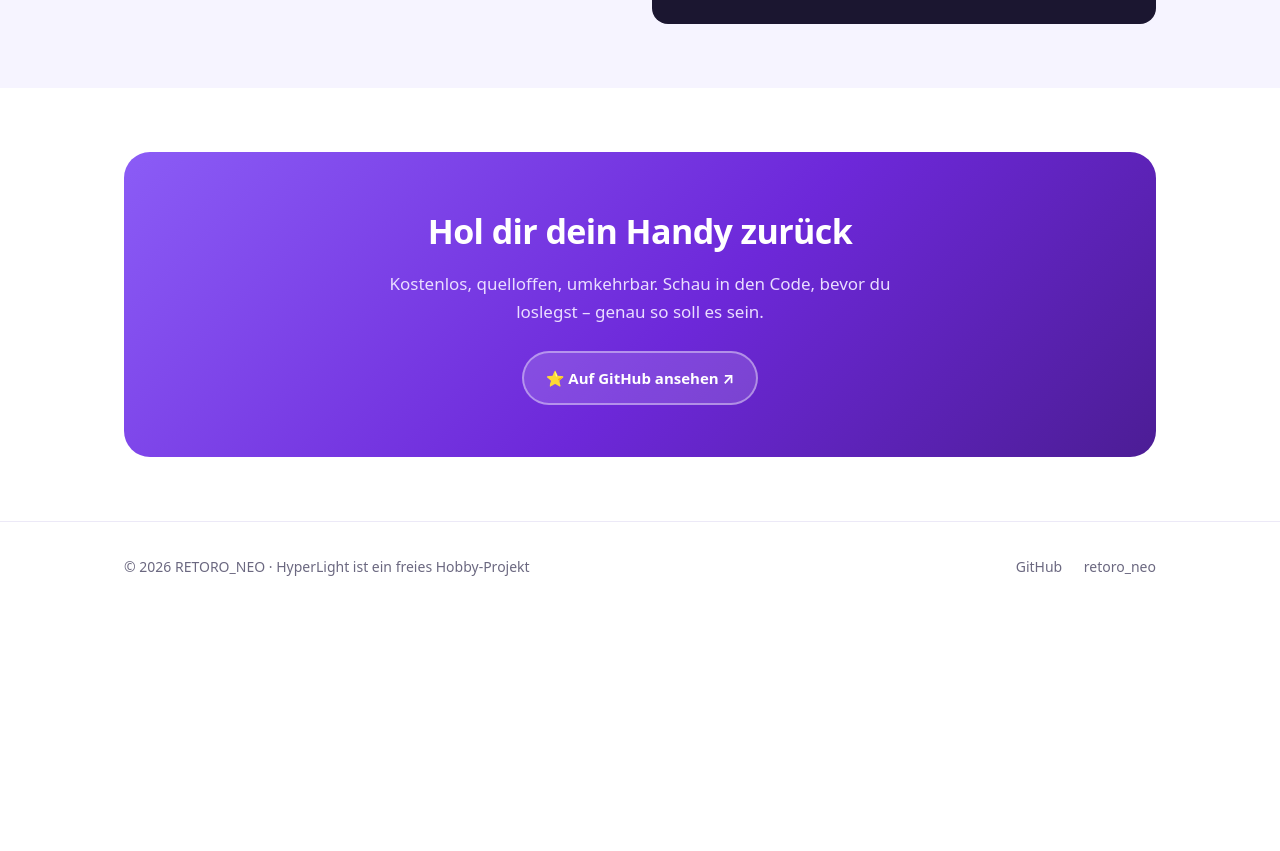
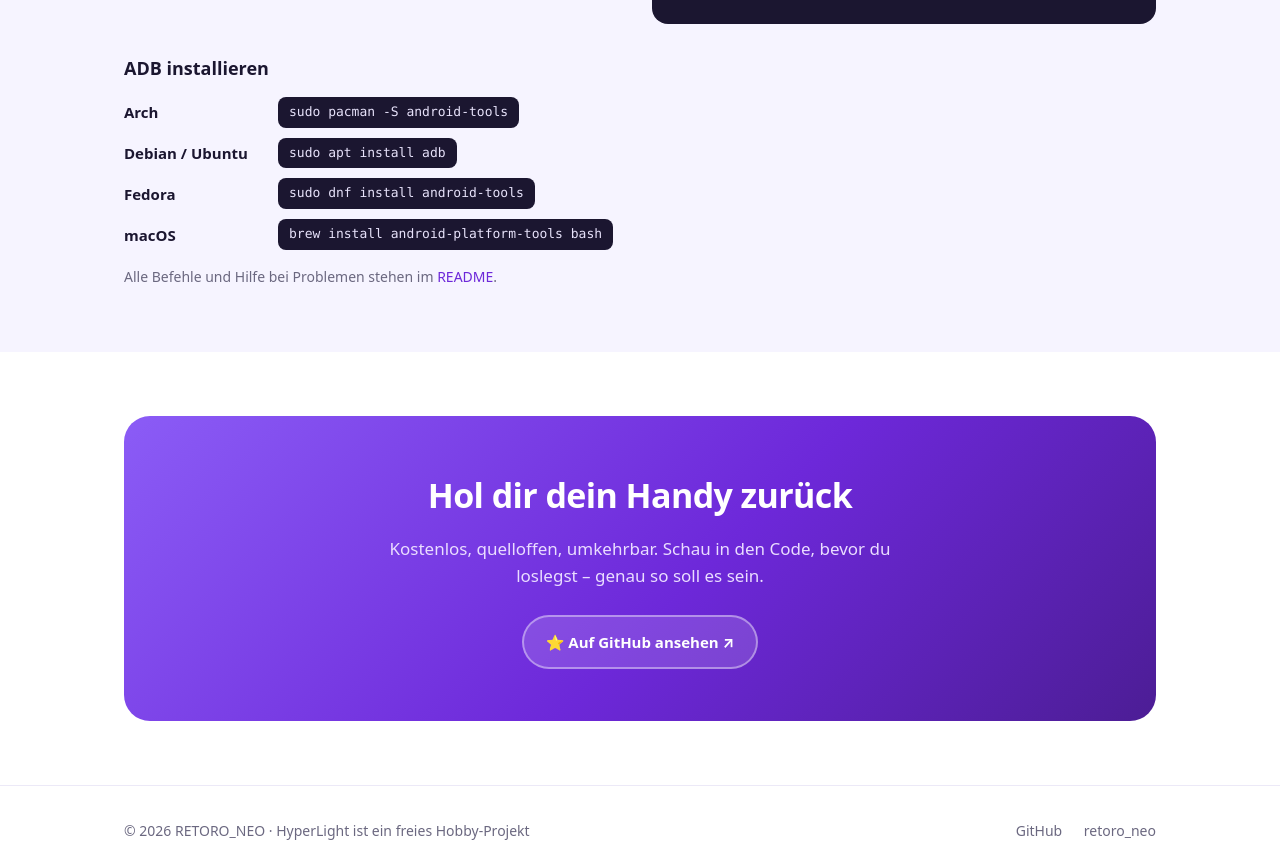
Before and after one commit to retoro753/retoro753.github.io, a plain HTML site: page hyperlight/index.html in a window 1280 px wide. Shown: the part 4285-5136 px from the top of the page. Before the commit the page ends 4897 px from the top, so only its background shows below. Drawn offline with Linux system fonts and the light colour scheme.

Commit message:
feat: add ADB install commands to HyperLight quick start
List per-OS ADB install commands (Arch, Debian/Ubuntu, Fedora, macOS)
under the quick start, with a link to the README for details.

```diff
--- a/hyperlight/app.js
+++ b/hyperlight/app.js
@@ -74,6 +74,8 @@
       req3: 'Per <strong>USB</strong> verbinden und bestätigen',
       req4: 'Skript herunterladen und ausführbar machen',
       req5: 'Erst <code>--dry-run</code>, dann loslegen',
+      adbHead: 'ADB installieren',
+      adbNote: 'Alle Befehle und Hilfe bei Problemen stehen im <a href="https://github.com/retoro753/HyperLight#adb-installieren" rel="noopener noreferrer" target="_blank">README</a>.',
       code1: '# Repo holen',
       code2: '# erst gefahrlos ansehen',
       code3: '# dann entbloaten',
@@ -155,6 +157,8 @@
       req3: 'Connect via <strong>USB</strong> and confirm',
       req4: 'Download the script and make it executable',
       req5: 'First <code>--dry-run</code>, then go',
+      adbHead: 'Install ADB',
+      adbNote: 'All commands and troubleshooting are in the <a href="https://github.com/retoro753/HyperLight#adb-installieren" rel="noopener noreferrer" target="_blank">README</a>.',
       code1: '# get the repo',
       code2: '# preview safely first',
       code3: '# then debloat',
--- a/hyperlight/index.html
+++ b/hyperlight/index.html
@@ -267,6 +267,18 @@ chmod +x *.sh<br><br>
 ./hyperlight.sh <span class="g" data-i18n="code4"># ✓</span>
       </div>
     </div>
+
+    <div class="adb">
+      <h3 data-i18n="adbHead">ADB installieren</h3>
+      <ul class="adb-list">
+        <li><span class="os">Arch</span><code>sudo pacman -S android-tools</code></li>
+        <li><span class="os">Debian / Ubuntu</span><code>sudo apt install adb</code></li>
+        <li><span class="os">Fedora</span><code>sudo dnf install android-tools</code></li>
+        <li><span class="os">macOS</span><code>brew install android-platform-tools bash</code></li>
+      </ul>
+      <p class="adb-note" data-i18n="adbNote">Alle Befehle und Hilfe bei Problemen stehen im <a href="https://github.com/retoro753/HyperLight#adb-installieren" rel="noopener noreferrer" target="_blank">README</a>.</p>
+    </div>
+
   </div>
 </section>
 
--- a/hyperlight/style.css
+++ b/hyperlight/style.css
@@ -123,6 +123,16 @@ h2{font-size:34px;letter-spacing:-.6px;margin:0 0 12px;font-weight:800}
 .reqs li{padding:9px 0 9px 30px;position:relative;border-bottom:1px solid var(--line)}
 .reqs li::before{content:"\2192";position:absolute;left:0;color:var(--violet);font-weight:700}
 
+/* ADB install box */
+.adb{margin-top:30px;max-width:620px}
+.adb h3{margin:0 0 14px;font-size:18px}
+.adb-list{list-style:none;padding:0;margin:0;display:grid;gap:10px}
+.adb-list li{display:flex;gap:14px;align-items:center;flex-wrap:wrap}
+.adb-list .os{min-width:140px;font-weight:650;color:var(--ink);font-size:15px}
+.adb-list code{background:#1b1630;color:#e7e2fa;padding:5px 11px;border-radius:8px;
+               font-family:ui-monospace,"SF Mono",Menlo,Consolas,monospace;font-size:13px}
+.adb-note{color:var(--muted);font-size:14px;margin:16px 0 0}
+
 .final{background:var(--grad);border-radius:26px;padding:52px;text-align:center;color:#fff}
 .final h2{color:#fff}.final p{color:#eaddff;font-size:17px;margin:0 auto 26px;max-width:520px}
 .final .btn-ghost{background:rgba(255,255,255,.14);color:#fff;border-color:rgba(255,255,255,.4)}
```
